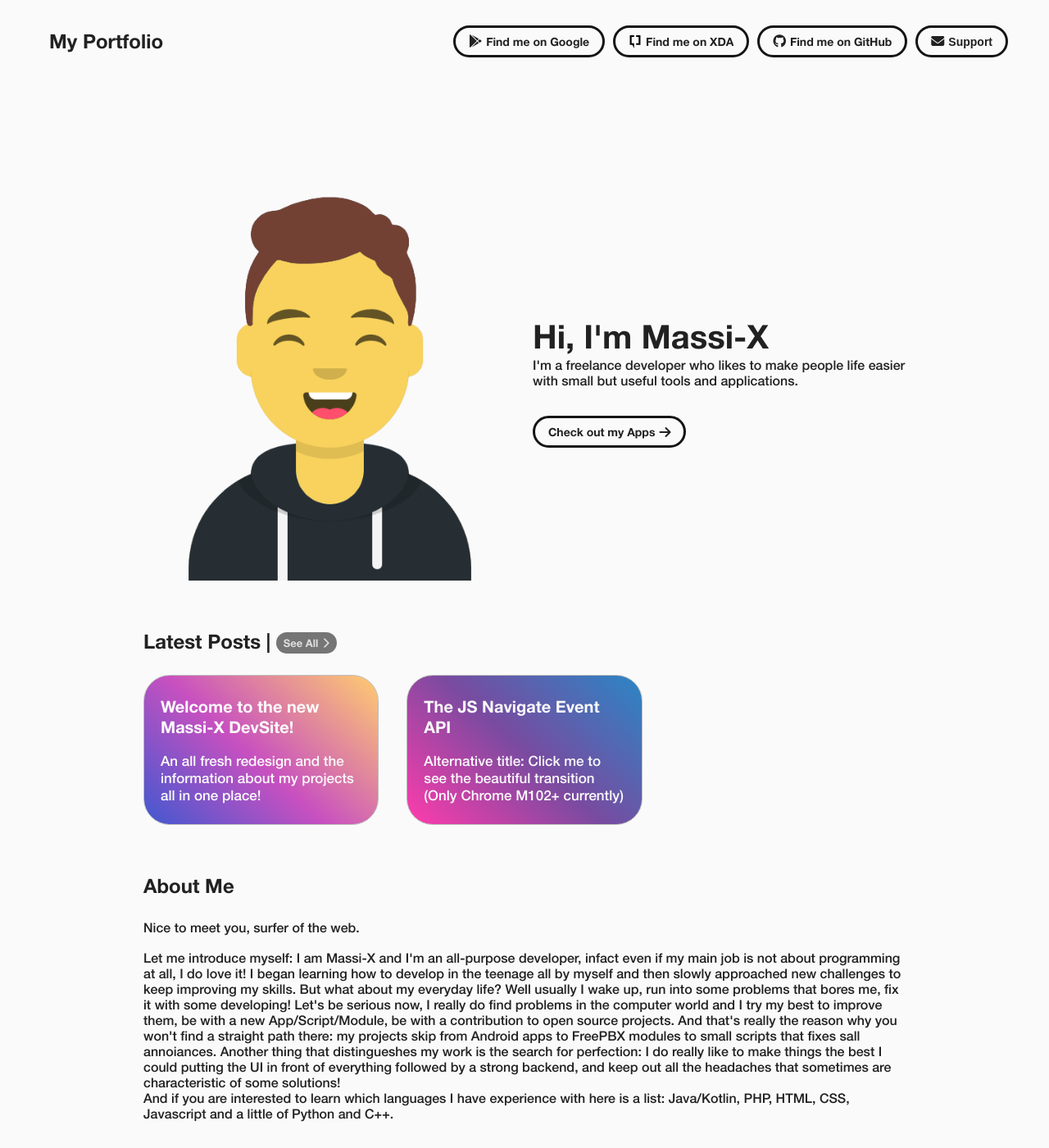
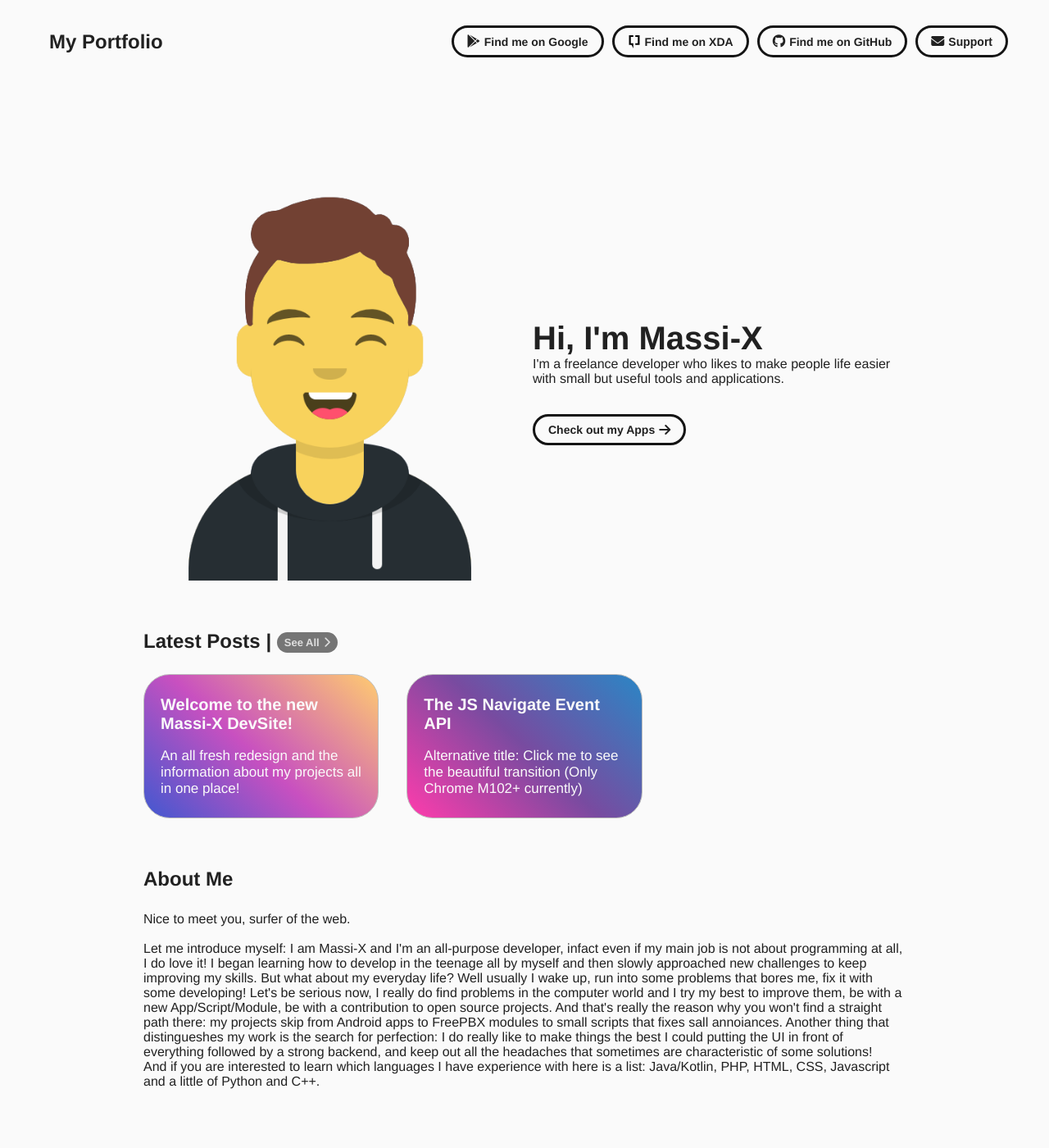
Before and after one commit to Massi-X/massi-x.github.io, a Jekyll site: the page built from index.html, in a window 1280 px wide and 1400 px high. Shown: the whole window at 82% size. Built offline with Jekyll 4.4.1, drawn with Linux system fonts in a browser that asks for light colours.

Commit message:
Added regular font

```diff
--- a/assets/css/style.css
+++ b/assets/css/style.css
@@ -4,6 +4,12 @@
 @font-face {
 	font-family: HelveticaNeue;
 	font-weight: normal;
+	src: url("/assets/fonts/HelveticaNeue-Regular.ttf");
+}
+
+@font-face {
+	font-family: HelveticaNeue;
+	font-weight: 500;
 	src: url("/assets/fonts/HelveticaNeue-Medium.ttf");
 }
 
@@ -105,7 +111,7 @@ html {
 }
 
 body {
-	font-family: HelveticaNeue, Helvetica, Arial, sans-serif;
+	font-family: "Helvetica Neue", Helvetica, Arial, sans-serif;
 	-webkit-font-smoothing: antialiased;
 	-moz-osx-font-smoothing: grayscale;
 	margin: 0;
```
Also changed, not shown: assets/fonts/HelveticaNeue-Regular.ttf (added).
